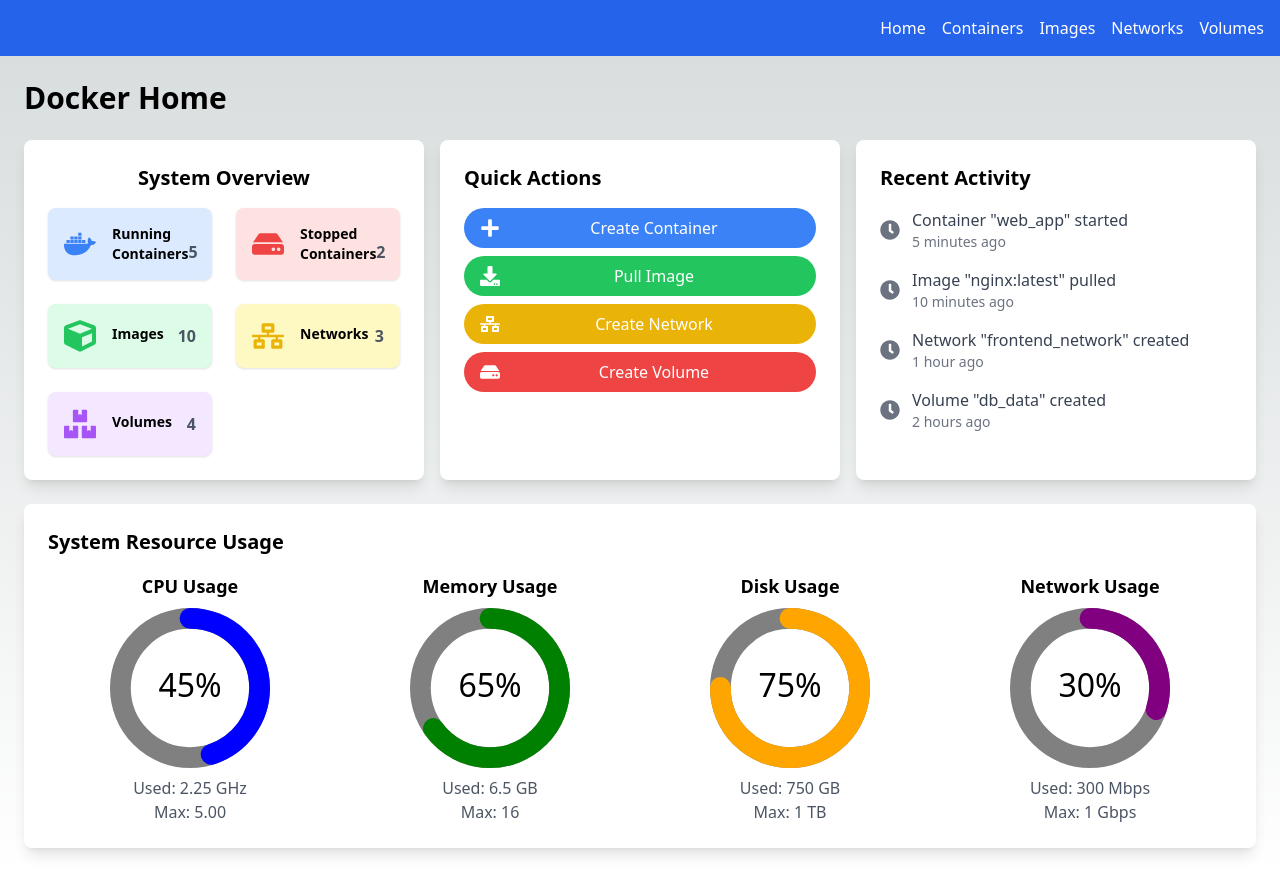
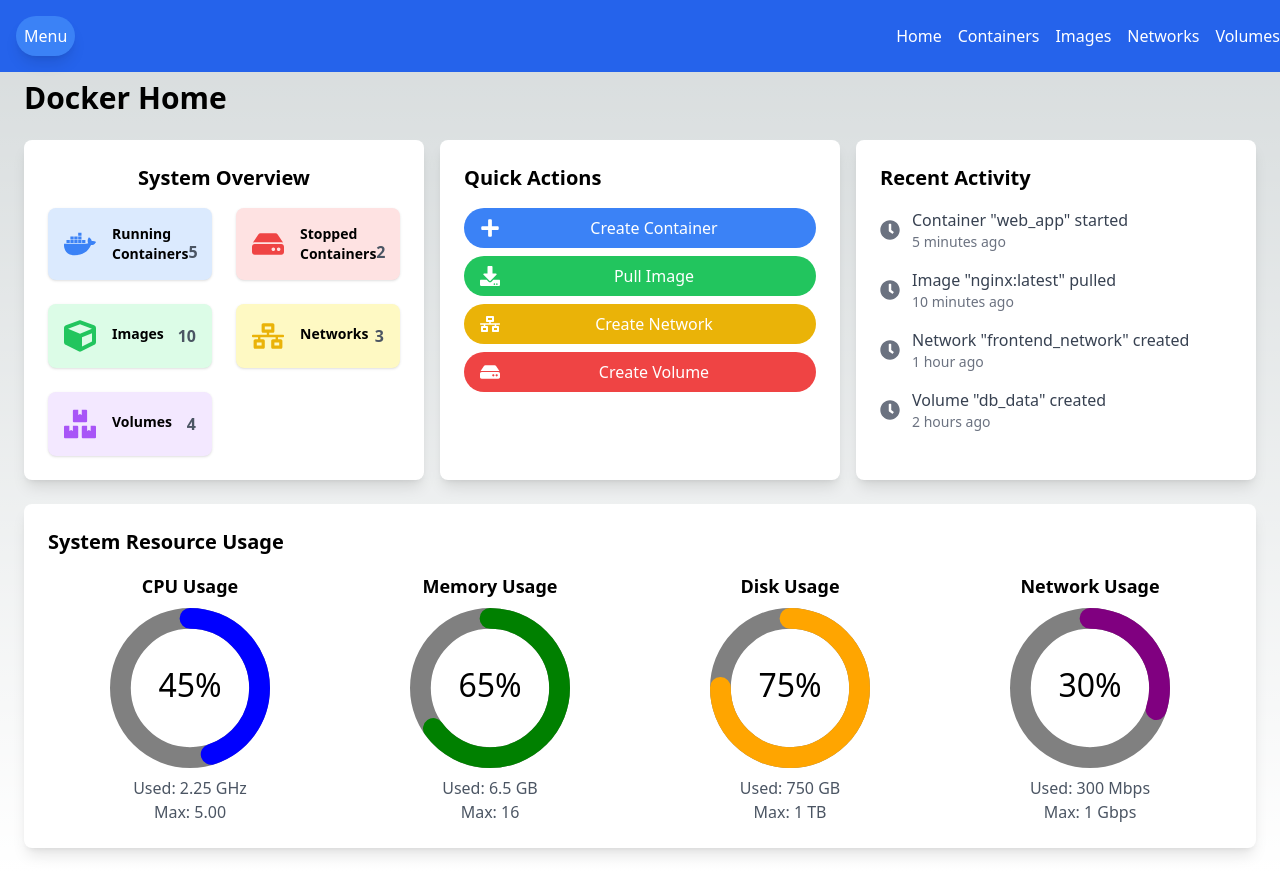
Before and after one commit to yeoniii20/docker_GUI, a Next.js app: page / in a window 1280 px wide. Built offline with nearby package versions, Linux system fonts and the light colour scheme.

Commit message:
style: update header

```diff
--- a/src/app/components/layout/header.tsx
+++ b/src/app/components/layout/header.tsx
@@ -16,10 +16,15 @@ const Header: React.FC<HeaderProps> = ({ toggleMenu }) => {
   };
 
   return (
-    <header className="bg-blue-600 p-4 text-white fixed w-full z-10">
-      <div className="container ml-auto flex justify-end items-center">
-        {/* <h1 className="text-2xl font-bold">Docker Dashboard</h1> */}
-        <nav className="space-x-4 flex items-center">
+    <header className="bg-blue-600 py-4 pl-4 text-white fixed w-full z-10">
+      <div className="container flex items-center justify-between">
+        <button
+          className="bg-blue-500 text-white p-2 rounded-full shadow-lg"
+          onClick={toggleMenu}
+        >
+          Menu
+        </button>
+        <nav className="space-x-4 flex items-end">
           {MENU_ITEMS.map((item) => (
             <span
               key={item.path}
@@ -29,12 +34,6 @@ const Header: React.FC<HeaderProps> = ({ toggleMenu }) => {
               {item.name}
             </span>
           ))}
-          <button
-            className="lg:hidden bg-blue-500 text-white p-2 rounded-full shadow-lg ml-4"
-            onClick={toggleMenu}
-          >
-            Menu
-          </button>
         </nav>
       </div>
     </header>
```
